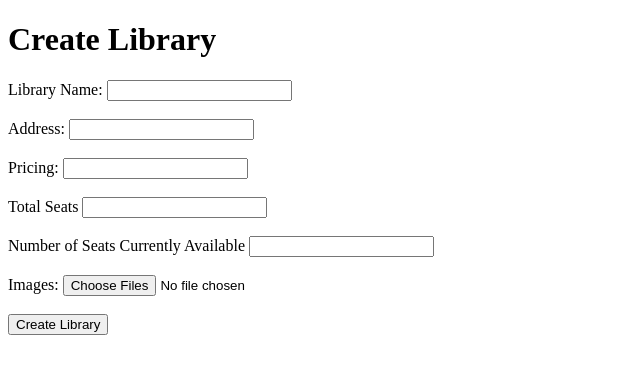
After one commit to sauran/co-study, a Flask app: page /create_library_profile in a window 1280 px wide. The commit adds this page. Shown: the top 374 px of the page, without its empty margins (0-640 px from the left). Run offline with Flask 3, Linux system fonts and the light colour scheme.

Commit message:
added login and library profile details

```diff
--- a/app/app.py
+++ b/app/app.py
@@ -1,10 +1,48 @@
 from flask import Flask, render_template
+from flask_sqlalchemy import SQLAlchemy
+import mysql.connector
+app = Flask(__name__)
 
-app = Flask(__name__)
+# Configure MySQL database connection
+app.config['SQLALCHEMY_DATABASE_URI'] = 'mysql://root:mysql@localhost/db_library'
+db_library = SQLAlchemy(app)
+
+#conn = mysql.connector.connect(host='localhost', password='mysql', user='root', database='db_library')
+#cursor = conn.cursor()
+#insert_record = '''insert into db_library.library (username, email) values ('Munna', 'singh92munendra@gmail.com')'''
+#cursor.execute(insert_record)
+#conn.commit()
+#conn.close()
+
+class Library(db_library.Model):
+    id = db_library.Column(db_library.Integer, primary_key=True)
+    name = db_library.Column(db_library.String(100), nullable=False)
+    address = db_library.Column(db_library.String(200), nullable=False)
+    pricing = db_library.Column(db_library.String(500))
+    total_number_of_seats = db_library.Column(db_library.Integer, default=0)
+    available_seats = db_library.Column(db_library.Integer, default=0)
+   # images = db_library.Column(db_library.Text)
+
+    # Add CheckConstraints to ensure total number of seats and available seats are greater than or equal to 0
+    __table_args__ = (
+        db_library.CheckConstraint(total_number_of_seats > 0, name='positive_total_seats'),
+        db_library.CheckConstraint(available_seats >= 0, name='positive_available_seats'),
+    )
 
 @app.route('/')
 def index():
     return render_template('index.html')
 
+# Define the create_library_profile route
+@app.route('/create_library_profile')
+def create_library_profile():
+    return render_template('create_library.html')
+
+# Define the user_login route
+@app.route('/user_login')
+def user_login():
+    return render_template('user_login.html')
+
+
 if __name__ == '__main__':
     app.run(debug=True)
--- /dev/null
+++ b/app/templates/create_library.html
@@ -0,0 +1,31 @@
+<!DOCTYPE html>
+<html>
+<head>
+    <title>Create Store</title>
+</head>
+<body>
+    <h1>Create Library</h1>
+    <form method="POST" enctype="multipart/form-data">
+        <label for="library_name">Library Name:</label>
+        <input type="text" name="library_name" required><br><br>
+
+        <label for="address">Address:</label>
+        <input type="text" name="address" required><br><br>
+
+
+        <label for="prices">Pricing:</label>
+        <input type="text" name="prices" required><br><br>
+
+        <label for="Total Number of Seats">Total Seats</label>
+        <input type="number" name="total_seats" required><br><br>
+
+        <label for="Currently Available Seats">Number of Seats Currently Available</label>
+        <input type="number" name="available_seats" required><br><br>
+
+        <label for="images">Images:</label>
+        <input type="file" name="images" accept="image/*" multiple required><br><br>
+
+        <button type="submit">Create Library</button>
+    </form>
+</body>
+</html>
--- a/app/templates/index.html
+++ b/app/templates/index.html
@@ -6,5 +6,7 @@
 <body>
     <h1>Welcome to Our Website!</h1>
     <p>We're glad you're here.</p>
+    <p><a href="{{ url_for('user_login') }}">User Login</a></p>
+    <p><a href="{{ url_for('create_library_profile') }}">Create Library Profile</a></p>
 </body>
 </html>
```
Also changed, not shown: app/templates/library_details.html (added, +27 -0 lines), app/templates/user_login.html (added, +21 -0 lines).
